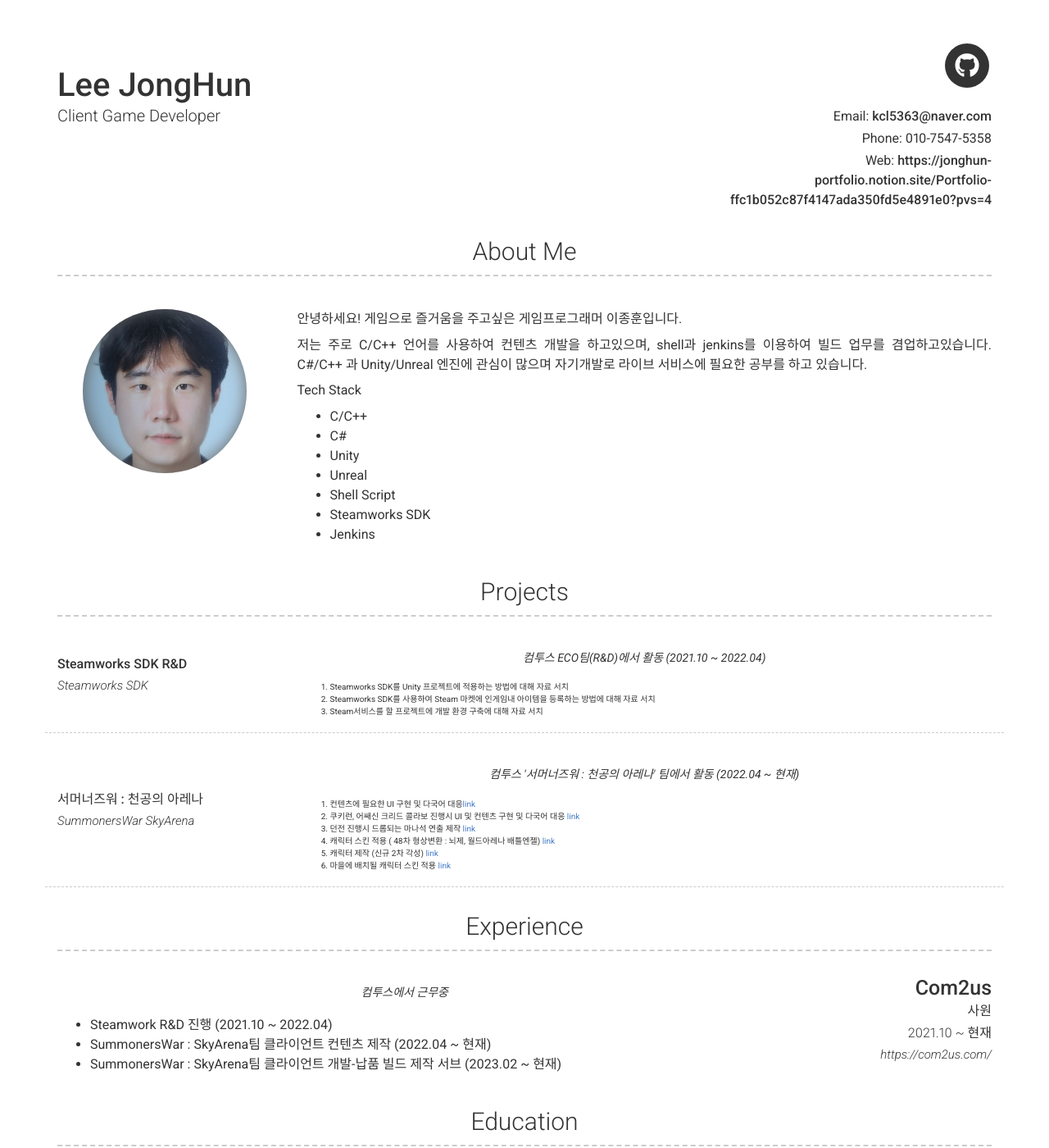
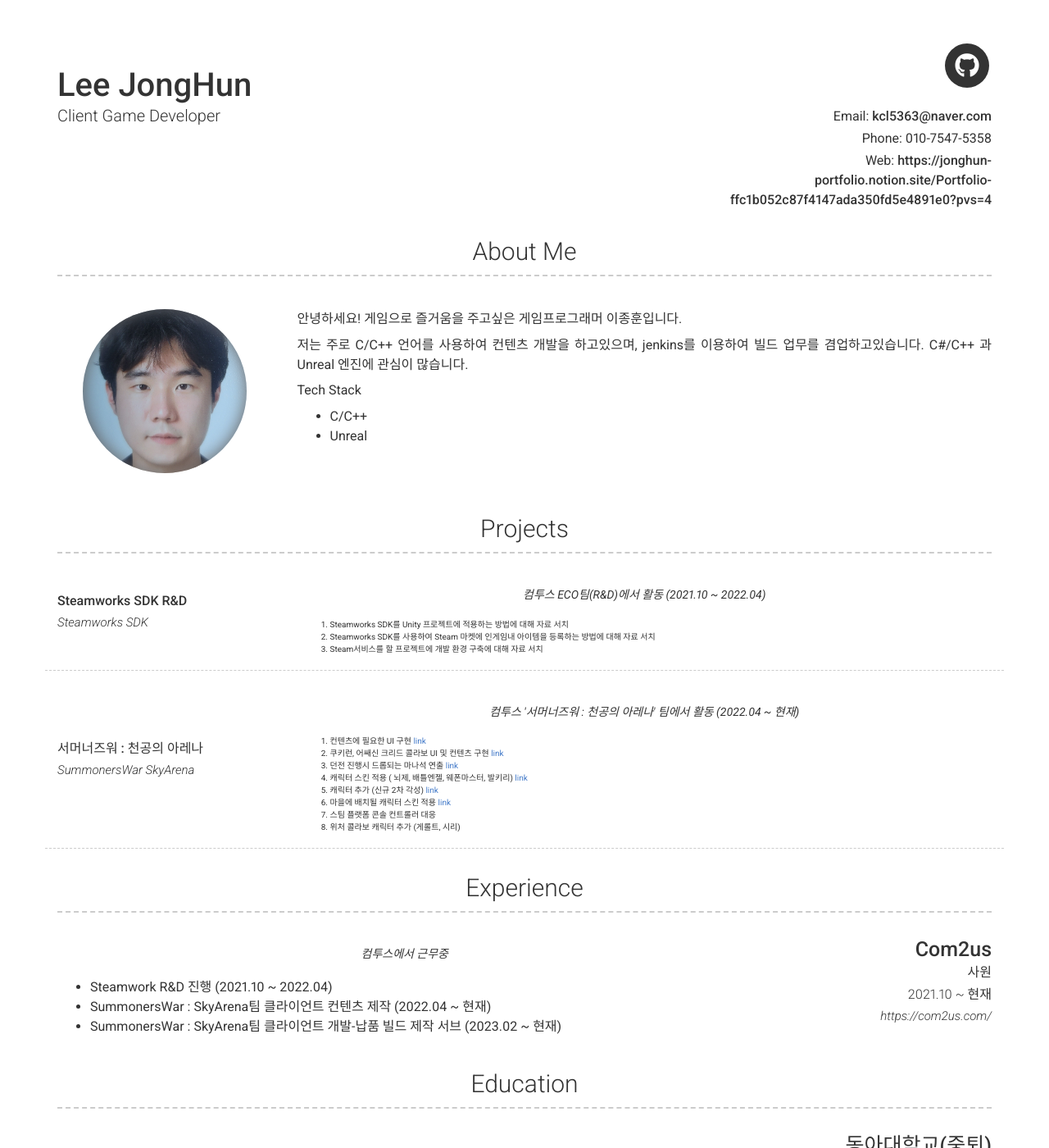
Before and after one commit to Ormii/Ormii.github.io, a Jekyll site: the page built from index.md, in a window 1280 px wide and 1400 px high. Shown: the whole window at 82% size. Built offline with Jekyll 4.4.1, drawn with Linux system fonts in a browser that asks for light colours; nearby versions of some CDN libraries.

Commit message:
- 블로그 내용 업데이트

```diff
--- a/_config.yml
+++ b/_config.yml
@@ -33,17 +33,12 @@
 about_content: | # this will include new lines to allow paragraphs
   안녕하세요! 게임으로 즐거움을 주고싶은 게임프로그래머 이종훈입니다.
 
-  저는 주로 C/C++ 언어를 사용하여 컨텐츠 개발을 하고있으며, shell과 jenkins를 이용하여 빌드 업무를 겸업하고있습니다.
-  C#/C++ 과 Unity/Unreal 엔진에 관심이 많으며 자기개발로 라이브 서비스에 필요한 공부를 하고 있습니다.
+  저는 주로 C/C++ 언어를 사용하여 컨텐츠 개발을 하고있으며, jenkins를 이용하여 빌드 업무를 겸업하고있습니다.
+  C#/C++ 과 Unreal 엔진에 관심이 많습니다.
 
   Tech Stack
     - C/C++
-    - C#
-    - Unity
     - Unreal
-    - Shell Script
-    - Steamworks SDK
-    - Jenkins
 
 content:
   - title: Projects # Title for the section
@@ -70,13 +65,14 @@
         quote: >
           컴투스 '서머너즈워 : 천공의 아레나' 팀에서 활동 (2022.04 ~ 현재)
         description: | # this will include new lines to allow paragraphs
-          1. 컨텐츠에 필요한 UI 구현 및 다국어 대응[link](https://jonghun-portfolio.notion.site/UI-f1e36f046a0149abb079b977943a129e)
-          2. 쿠키런, 어쌔신 크리드 콜라보 진행시 UI 및 컨텐츠 구현 및 다국어 대응 [link](https://jonghun-portfolio.notion.site/7f164edac23148938e3f09fa6b3d22b8?pvs=4)
-          3. 던전 진행시 드롭되는 마나석 연출 제작 [link](https://jonghun-portfolio.notion.site/9d1ff1b399284a40897edc8e86f62fab)
-          4. 캐릭터 스킨 적용 ( 48차 형상변환 : 뇌제, 월드아레나 배틀엔젤) [link](https://jonghun-portfolio.notion.site/48-fd90e22e5df846cfa620ba71754d5fd1?pvs=4)
-          5. 캐릭터 제작 (신규 2차 각성) [link](https://jonghun-portfolio.notion.site/1-2-1186720b18fa41f6a209791f9ed85ab8)
+          1. 컨텐츠에 필요한 UI 구현 [link](https://jonghun-portfolio.notion.site/UI-f1e36f046a0149abb079b977943a129e)
+          2. 쿠키런, 어쌔신 크리드 콜라보 UI 및 컨텐츠 구현 [link](https://jonghun-portfolio.notion.site/7f164edac23148938e3f09fa6b3d22b8?pvs=4)
+          3. 던전 진행시 드롭되는 마나석 연출 [link](https://jonghun-portfolio.notion.site/9d1ff1b399284a40897edc8e86f62fab)
+          4. 캐릭터 스킨 적용 ( 뇌제, 배틀엔젤, 웨폰마스터, 발키리) [link](https://jonghun-portfolio.notion.site/48-fd90e22e5df846cfa620ba71754d5fd1?pvs=4)
+          5. 캐릭터 추가 (신규 2차 각성) [link](https://jonghun-portfolio.notion.site/1-2-1186720b18fa41f6a209791f9ed85ab8)
           6. 마을에 배치될 캐릭터 스킨 적용 [link](https://jonghun-portfolio.notion.site/e60bbb1aac4f42619ec6509bcd80dc3d)
-
+          7. 스팀 플랫폼 콘솔 컨트롤러 대응
+          8. 위처 콜라보 캐릭터 추가 (게롤트, 시리)
   - title: Experience
     layout: list
     content:
```
